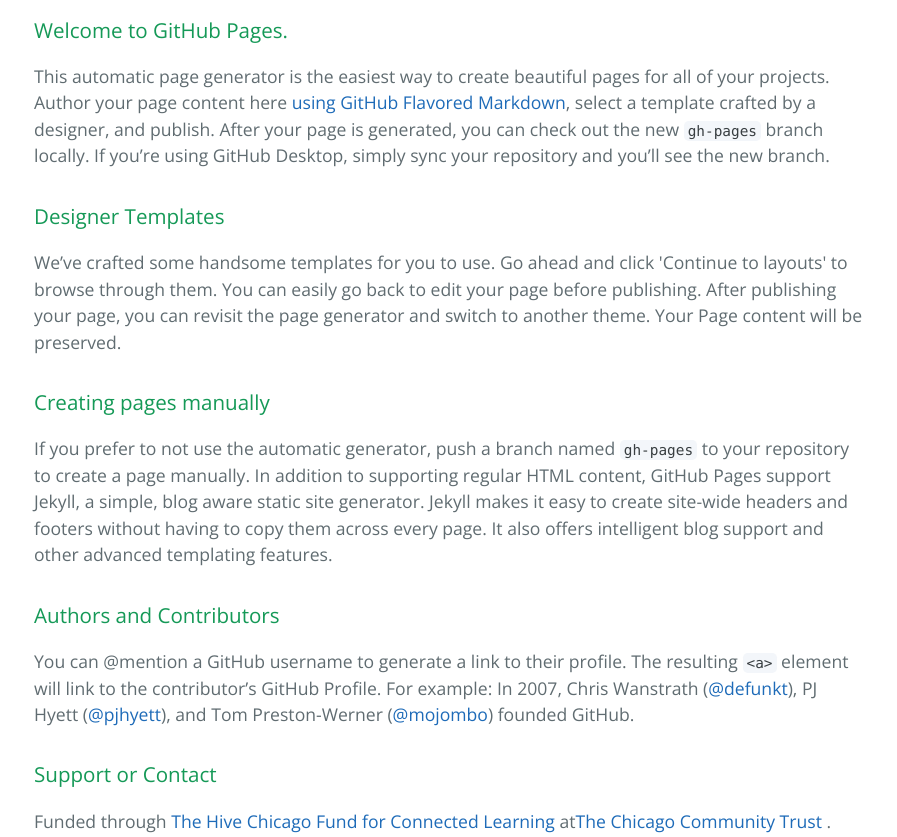
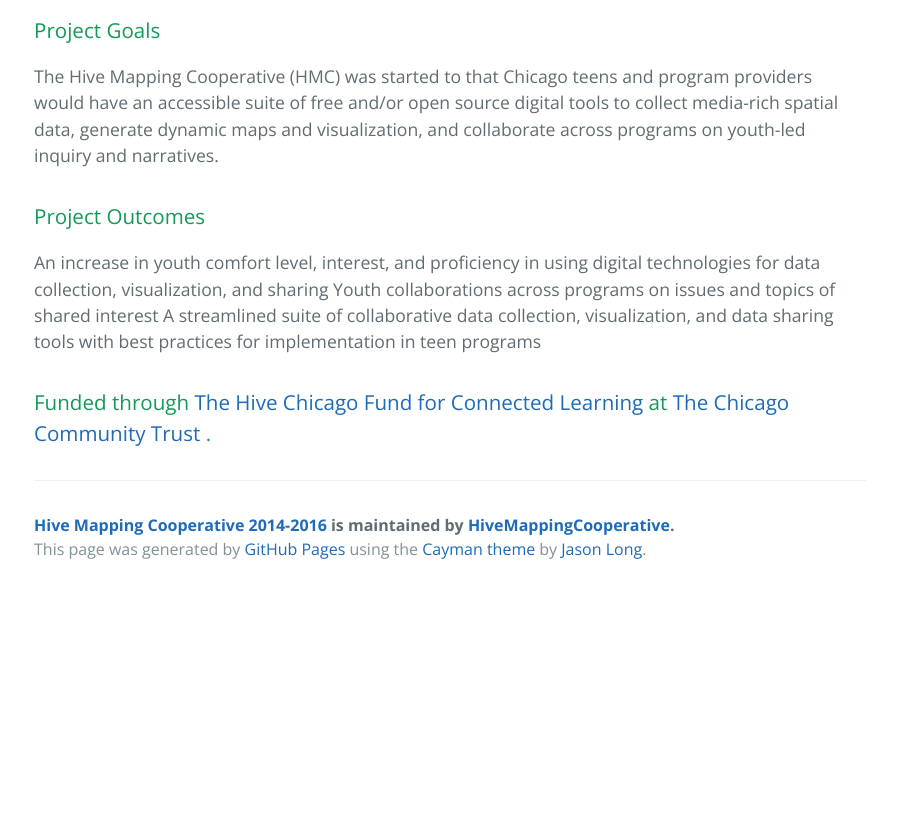
Before and after one commit to HiveMappingCooperative/HMC2014-2016, a plain HTML site: page index.html in a window 1280 px wide. Shown: the part 400-1237 px from the top of the page, without its empty margins (190-1087 px from the left). After the commit the page ends 993 px from the top, so only its background shows below. Drawn offline with nearby package versions, Linux system fonts and the light colour scheme.

```diff
--- a/index.html
+++ b/index.html
@@ -20,29 +20,19 @@
 
     <section class="main-content">
       <h3>
-<a id="welcome-to-github-pages" class="anchor" href="#welcome-to-github-pages" aria-hidden="true"><span aria-hidden="true" class="octicon octicon-link"></span></a>Welcome to GitHub Pages.</h3>
+<a id="project-goals" class="anchor" href="#project-goals" aria-hidden="true"><span aria-hidden="true" class="octicon octicon-link"></span></a>Project Goals</h3>
 
-<p>This automatic page generator is the easiest way to create beautiful pages for all of your projects. Author your page content here <a href="https://guides.github.com/features/mastering-markdown/">using GitHub Flavored Markdown</a>, select a template crafted by a designer, and publish. After your page is generated, you can check out the new <code>gh-pages</code> branch locally. If you’re using GitHub Desktop, simply sync your repository and you’ll see the new branch.</p>
+<p>The Hive Mapping Cooperative (HMC) was started to that Chicago teens and program providers would have an accessible suite of free and/or open source digital tools to collect media-rich spatial data, generate dynamic maps and visualization, and collaborate across programs on youth-led inquiry and narratives. </p>
 
 <h3>
-<a id="designer-templates" class="anchor" href="#designer-templates" aria-hidden="true"><span aria-hidden="true" class="octicon octicon-link"></span></a>Designer Templates</h3>
+<a id="project-outcomes" class="anchor" href="#project-outcomes" aria-hidden="true"><span aria-hidden="true" class="octicon octicon-link"></span></a>Project Outcomes</h3>
 
-<p>We’ve crafted some handsome templates for you to use. Go ahead and click 'Continue to layouts' to browse through them. You can easily go back to edit your page before publishing. After publishing your page, you can revisit the page generator and switch to another theme. Your Page content will be preserved.</p>
+<p>An increase in youth comfort level, interest, and proficiency in using digital technologies for data collection, visualization, and sharing
+Youth collaborations across programs on issues and topics of shared interest
+A streamlined suite of collaborative data collection, visualization, and data sharing tools with best practices for implementation in teen programs</p>
 
 <h3>
-<a id="creating-pages-manually" class="anchor" href="#creating-pages-manually" aria-hidden="true"><span aria-hidden="true" class="octicon octicon-link"></span></a>Creating pages manually</h3>
-
-<p>If you prefer to not use the automatic generator, push a branch named <code>gh-pages</code> to your repository to create a page manually. In addition to supporting regular HTML content, GitHub Pages support Jekyll, a simple, blog aware static site generator. Jekyll makes it easy to create site-wide headers and footers without having to copy them across every page. It also offers intelligent blog support and other advanced templating features.</p>
-
-<h3>
-<a id="authors-and-contributors" class="anchor" href="#authors-and-contributors" aria-hidden="true"><span aria-hidden="true" class="octicon octicon-link"></span></a>Authors and Contributors</h3>
-
-<p>You can @mention a GitHub username to generate a link to their profile. The resulting <code>&lt;a&gt;</code> element will link to the contributor’s GitHub Profile. For example: In 2007, Chris Wanstrath (<a href="https://github.com/defunkt" class="user-mention">@defunkt</a>), PJ Hyett (<a href="https://github.com/pjhyett" class="user-mention">@pjhyett</a>), and Tom Preston-Werner (<a href="https://github.com/mojombo" class="user-mention">@mojombo</a>) founded GitHub.</p>
-
-<h3>
-<a id="support-or-contact" class="anchor" href="#support-or-contact" aria-hidden="true"><span aria-hidden="true" class="octicon octicon-link"></span></a>Support or Contact</h3>
-
-<p>Funded through <a href="http://hivechicago.org/about/fund/">The Hive Chicago Fund for Connected Learning</a> at<a href="http://www.cct.org/">The Chicago Community Trust</a> .</p>
+<a id="funded-through-the-hive-chicago-fund-for-connected-learning-at-the-chicago-community-trust-" class="anchor" href="#funded-through-the-hive-chicago-fund-for-connected-learning-at-the-chicago-community-trust-" aria-hidden="true"><span aria-hidden="true" class="octicon octicon-link"></span></a>Funded through <a href="http://hivechicago.org/about/fund/">The Hive Chicago Fund for Connected Learning</a> at <a href="http://www.cct.org/">The Chicago Community Trust</a> .</h3>
 
       <footer class="site-footer">
         <span class="site-footer-owner"><a href="https://github.com/HiveMappingCooperative/HMC2014-2016">Hive Mapping Cooperative 2014-2016</a> is maintained by <a href="https://github.com/HiveMappingCooperative">HiveMappingCooperative</a>.</span>
```
Also changed, not shown: params.json (+1 -1 lines).
